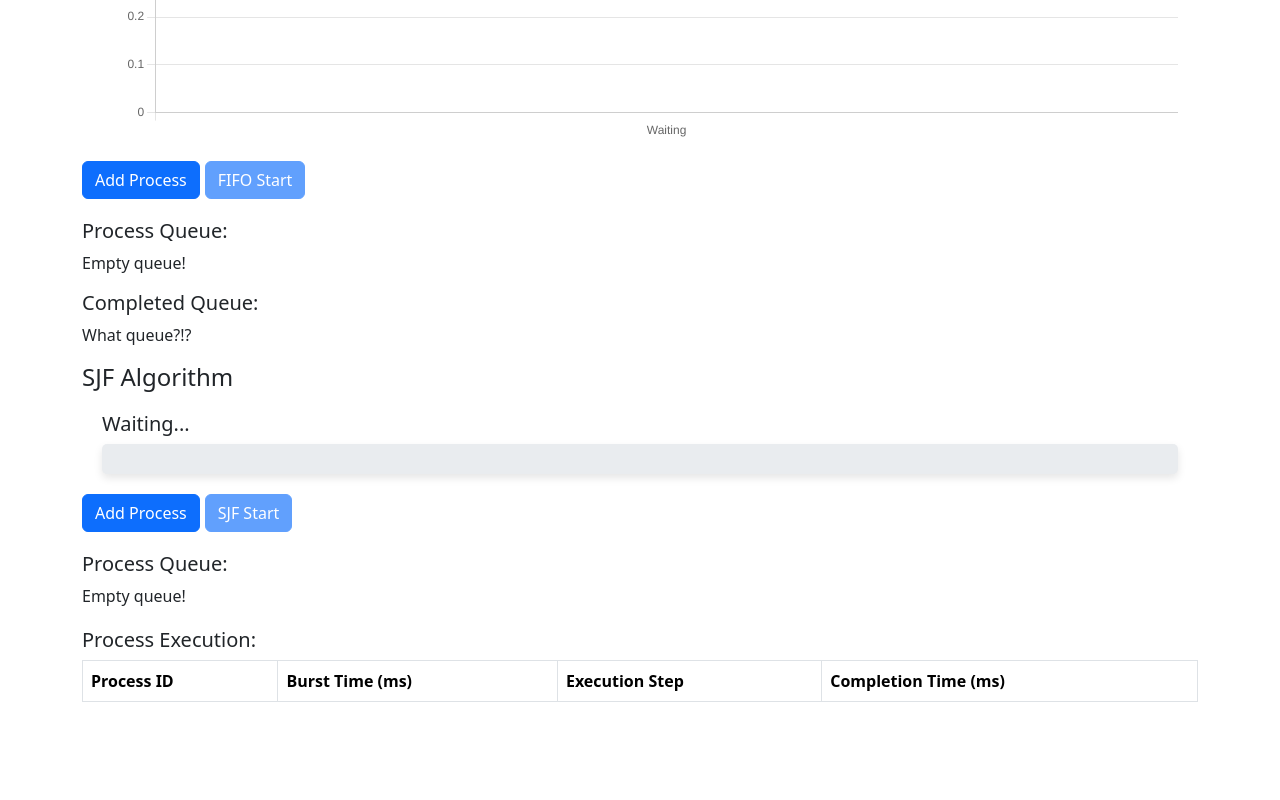
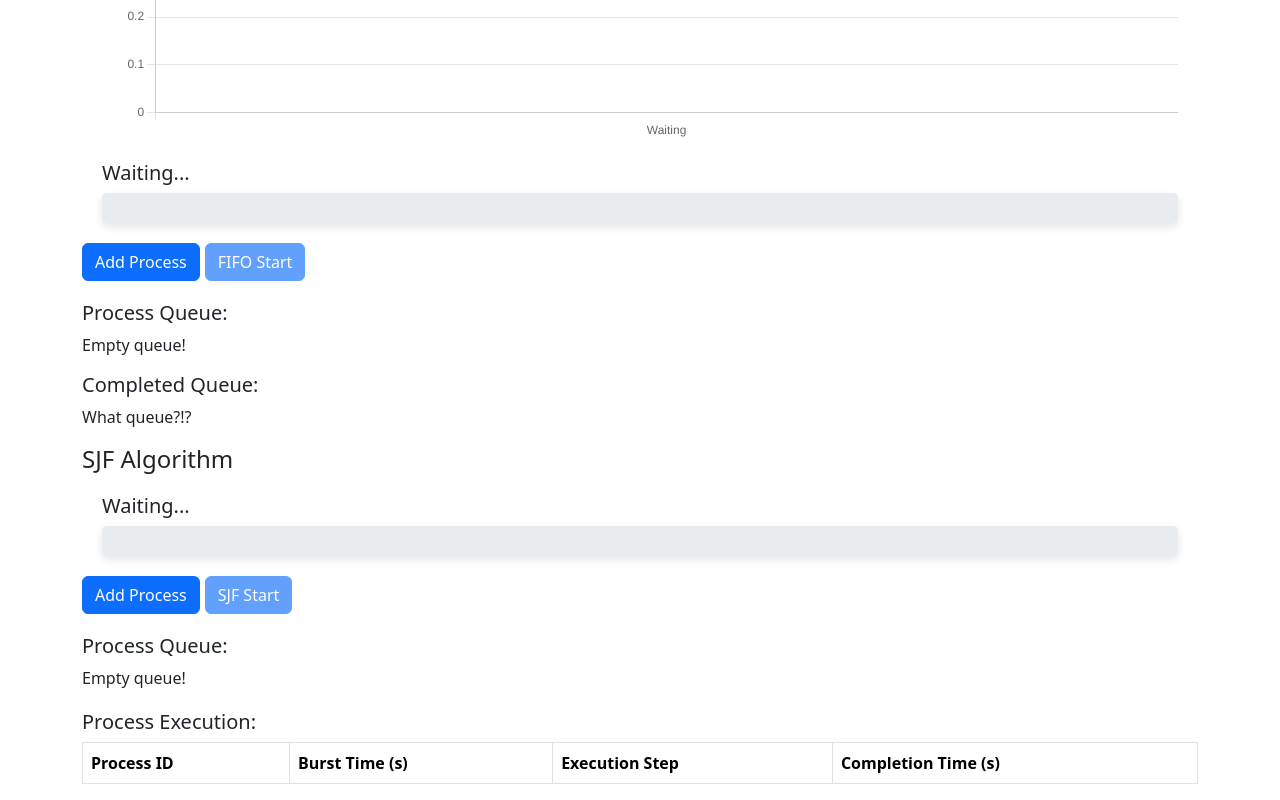
Before and after one commit to alida-nola/OSProject1, a React (Create React App) app in the folder project1/: page / in a window 1280 px wide. Shown: the part 663-1463 px from the top of the page. Before the commit the page ends 1381 px from the top, so only its background shows below. Built offline with nearby package versions, Linux system fonts and the light colour scheme.

Commit message:
clean2-FIFO

```diff
--- a/project1/src/FIFO.js
+++ b/project1/src/FIFO.js
@@ -2,6 +2,8 @@ import { useState } from "react";
 import Button from "react-bootstrap/Button"
 import "bootstrap/dist/css/bootstrap.min.css";
 import "bootstrap-icons/font/bootstrap-icons.css";
+
+import ProgressBar from "react-bootstrap/ProgressBar";
 import { Bar } from 'react-chartjs-2';
 import { Chart as ChartJS, CategoryScale, LinearScale, BarElement, Title, Tooltip, Legend } from 'chart.js';
 import catGif from './catType.gif';
@@ -82,6 +84,11 @@ export default function FIFO() {
             </div>
 
             <div style={{ margin: "20px" }}>
+                    <h5>{exe ? `Executing: P${exe.id} (Burst Time: ${exe.burstTime}s)` : "Waiting..."}</h5>
+                    <Bar data={chartData} options={chartOptions} />
+            </div>
+
+            <div style={{ margin: "20px" }}>
                     {exe && (
                         <div style={{ marginBottom: "20px" }}>
                             <img
@@ -92,7 +99,17 @@ export default function FIFO() {
                     )}
 
                     <h5>{exe ? `Executing: P${exe.id} (Burst Time: ${exe.burstTime}s)` : "Waiting..."}</h5>
-                <Bar data={chartData} options={chartOptions} />
+                    <ProgressBar
+                        now={progress}
+                        label={`${Math.round(progress)}%`}
+                        animated
+                        variant="success"
+                        style={{
+                            height: "30px",
+                            borderRadius: "5px",
+                            boxShadow: "0 4px 8px rgba(0, 0, 0, 0.1)",
+                        }}
+                    />
             </div>
 
             <Button onClick = {addProcess} style = {{marginRight: "5px"}}>
--- a/project1/src/SJF.js
+++ b/project1/src/SJF.js
@@ -114,9 +114,9 @@ export default function SJF() {
                     <thead>
                         <tr>
                             <th>Process ID</th>
-                            <th>Burst Time (ms)</th>
+                            <th>Burst Time (s)</th>
                             <th>Execution Step</th>
-                            <th>Completion Time (ms)</th>
+                            <th>Completion Time (s)</th>
                         </tr>
                     </thead>
                     <tbody>
```
Lines whose indentation alone changed are shown as unchanged.
